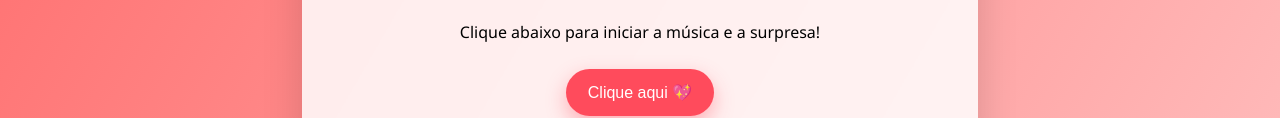
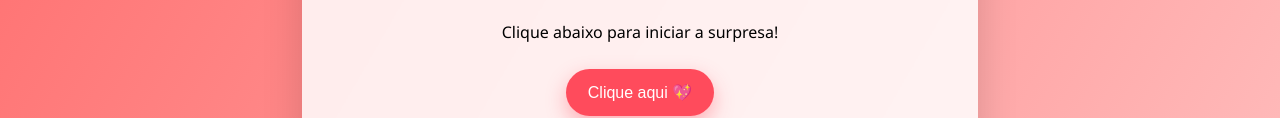
Before and after one commit to nicknicebia/surpresa-laice, a plain HTML site: page index.html in a window 1280 px wide. Shown: the part 370-488 px from the top of the page. Drawn offline with Linux system fonts and the light colour scheme.

Commit message:
Update index.html

```diff
--- a/index.html
+++ b/index.html
@@ -51,7 +51,7 @@
 <body>
 <div class="intro" id="intro">
   <h1>💖Surpresaaaaa</h1>
-  <p>Clique abaixo para iniciar a música e a surpresa!</p>
+  <p>Clique abaixo para iniciar a surpresa!</p>
   <button id="btnComecar">Clique aqui 💖</button>
 </div>
 <div class="card" id="principal" style="display:none;">
```
